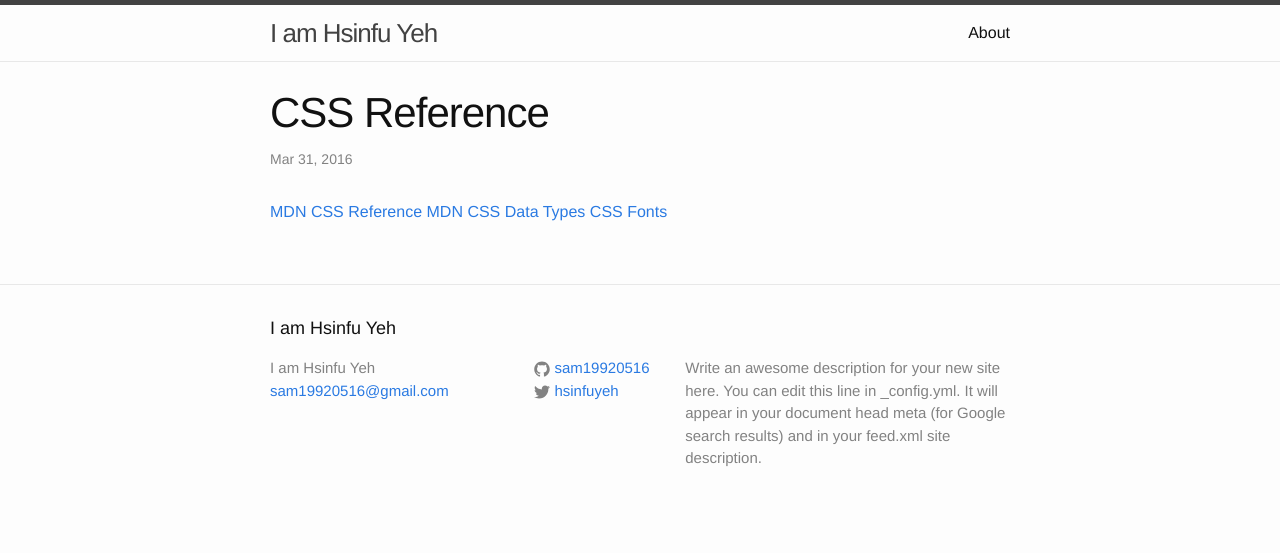
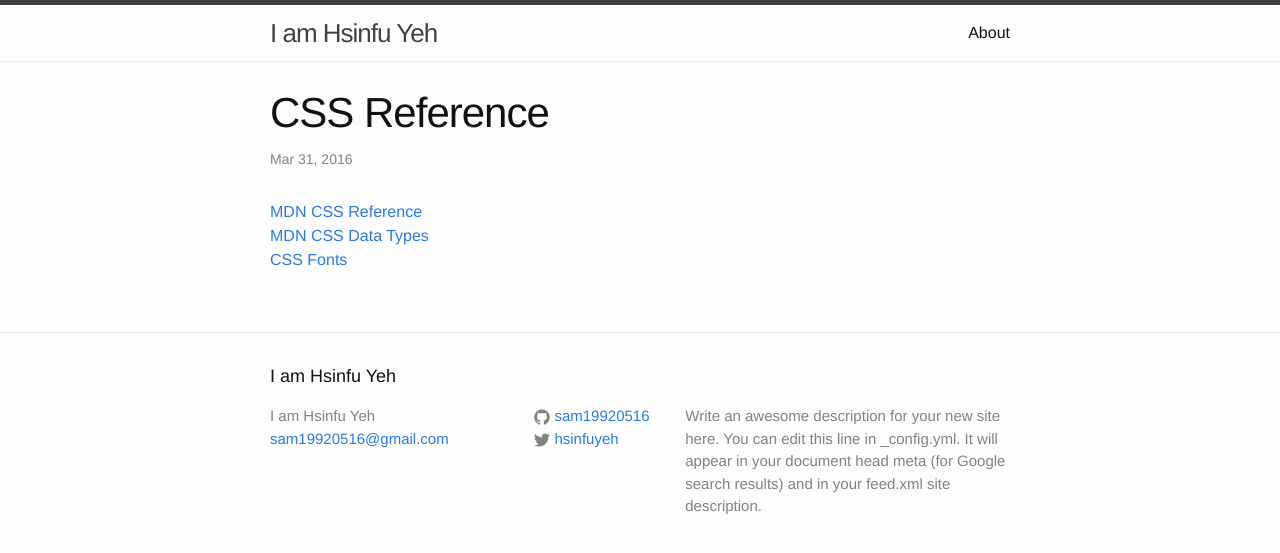
Before and after one commit to hsinfuyeh/hsinfuyeh.github.io, a Jekyll site: the page built from _posts/2016-03-31-test.markdown, in a window 1280 px wide. Shown: the top 553 px of the page. Built offline with Jekyll 4.4.1, drawn with Linux system fonts in a browser that asks for light colours.

Commit message:
1st post

```diff
--- a/_posts/2016-03-31-test.markdown
+++ b/_posts/2016-03-31-test.markdown
@@ -5,8 +5,8 @@ date:   2016-03-31
 categories: jekyll update
 ---
 [MDN CSS Reference][MDN-CSS-Reference]
-[MDN CSS Data Types][MDN-CSS-Data-Types]
-[CSS Fonts][CSS-Fonts]
+<br>[MDN CSS Data Types][MDN-CSS-Data-Types]
+<br>[CSS Fonts][CSS-Fonts]
 
 [MDN-CSS-Reference]:https://developer.mozilla.org/en-US/docs/Web/CSS/Reference
 [MDN-CSS-Data-Types]:https://developer.mozilla.org/en-US/docs/tag/CSS%20Data%20Type
```
